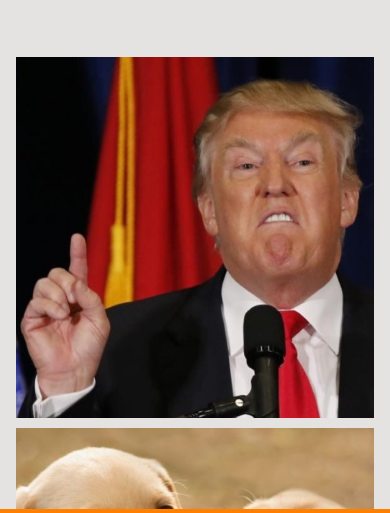
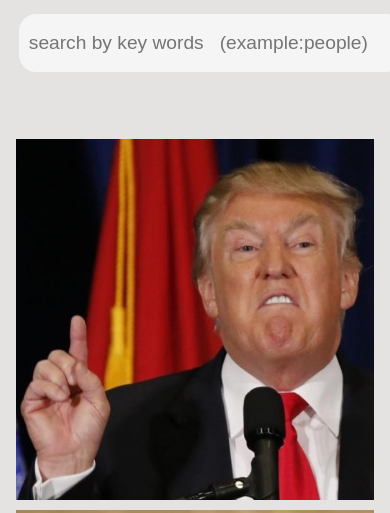
Before and after one commit to Tair-Bitan/Meme-Generator, a plain HTML site: page index.html in a window 390 px wide. Both pictures are taken after a click on the item "Gallery". Shown: the part 117-630 px from the top of the page. Drawn offline with Linux system fonts and the light colour scheme.

Commit message:
repaired responsivity add search feature

```diff
--- a/css/style.css
+++ b/css/style.css
@@ -71,10 +71,34 @@ li:hover {
     padding: 2em;
 }
 
+/* SEARCH NAV */
+form{
+    text-align: center;
+}
+.search input[type="text"] {
+    width: 20em;
+    height: 3em;
+    margin-inline-end: 0px;
+}
+
+.search input[type="text"]:focus {
+    outline-style: none;
+}
+
+.search button {
+    font-size: 1.2em;
+    margin-inline-start: -30px;
+    background-color: whitesmoke;
+    border: none;
+    border-radius: .9em;
+    /* padding: .5em; */
+    height: 3em;
+}
+
 /* GALLERY */
 
 .gallery {
-    height: 50vh;
+    margin: 2em 0;
 }
 
 .imgs-container {
--- a/index.html
+++ b/index.html
@@ -28,7 +28,9 @@
             <!-- <button class="menu-btn" onclick="onToggleMenu()">☰</button> -->
         </header>
     </div>
-
+    <form action="" class="search">
+        <input type="text" name="search" placeholder="search by key words   (example:people)" oninput="onSearch()">
+    </form>
     <section class="gallery">
         <div class="imgs imgs-container grid">Couldn't Load Images</div>
 
--- a/js/meme-controller.js
+++ b/js/meme-controller.js
@@ -16,6 +16,10 @@ function onChooseImg(imgId) {
 
     var elMain = document.querySelector('.main-container');
     elMain.classList.add('flex');
+
+    var elSearch = document.querySelector('input[name="search"]');
+    elSearch.style.display = 'none';
+
     gMeme.selectedImgId = imgId;
     drawImg();
 }
@@ -26,10 +30,13 @@ function onShowGallery() {
 
     var elMain = document.querySelector('.main-container');
     elMain.classList.remove('flex');
+
+    var elSearch = document.querySelector('input[name="search"]');
+    elSearch.style.display = 'inline-block';
 }
 
 function onType() {
-    var elText = document.querySelector('input[type="text"]').value;
+    var elText = document.querySelector('input[name="canvas-text"]').value;
     updateText(elText);
     drawImg();
 }
@@ -93,3 +100,9 @@ function onDownload(elLink) {
     var imgContent = gCanvas.toDataURL('image/jpeg');
     elLink.href = imgContent;
 }
+
+function onSearch() {
+    var elInput = document.querySelector('input[name="search"]').value;
+    var filtered = filterBySearch(elInput);
+    renderImgs(filtered);
+}
--- a/js/meme-service.js
+++ b/js/meme-service.js
@@ -1,18 +1,18 @@
 'use strict'
 // ---------------------------------------- DATA -------------------------------------------
 var gImgs = [
-    { id: 1, url: 'imgs/meme-imgs (square)/1.jpg', ratio: 'square', keywords: ['happy'] },
-    { id: 2, url: 'imgs/meme-imgs (square)/2.jpg', ratio: 'square', keywords: ['happy'] },
-    { id: 3, url: 'imgs/meme-imgs (square)/3.jpg', ratio: 'square', keywords: ['happy'] },
-    { id: 4, url: 'imgs/meme-imgs (square)/4.jpg', ratio: 'square', keywords: ['happy'] },
-    { id: 5, url: 'imgs/meme-imgs (square)/5.jpg', ratio: 'square', keywords: ['happy'] },
-    { id: 6, url: 'imgs/meme-imgs (square)/6.jpg', ratio: 'square', keywords: ['happy'] },
-    { id: 7, url: 'imgs/meme-imgs (square)/7.jpg', ratio: 'square', keywords: ['happy'] },
-    { id: 8, url: 'imgs/meme-imgs (square)/8.jpg', ratio: 'square', keywords: ['happy'] },
-    { id: 9, url: 'imgs/meme-imgs (square)/9.jpg', ratio: 'square', keywords: ['happy'] },
-    { id: 10, url: 'imgs/meme-imgs (square)/10.jpg', ratio: 'square', keywords: ['happy'] },
-    { id: 11, url: 'imgs/meme-imgs (square)/11.jpg', ratio: 'square', keywords: ['happy'] },
-    { id: 12, url: 'imgs/meme-imgs (square)/12.jpg', ratio: 'square', keywords: ['happy'] }
+    { id: 1, url: 'imgs/meme-imgs (square)/1.jpg', ratio: 'square', keywords: ['man', 'angry', 'people', 'all'] },
+    { id: 2, url: 'imgs/meme-imgs (square)/2.jpg', ratio: 'square', keywords: ['cute', 'animals', 'dogs', 'all'] },
+    { id: 3, url: 'imgs/meme-imgs (square)/3.jpg', ratio: 'square', keywords: ['cute', 'animals', 'people', 'dogs', 'all'] },
+    { id: 4, url: 'imgs/meme-imgs (square)/4.jpg', ratio: 'square', keywords: ['animala', 'cute', 'cats', 'all'] },
+    { id: 5, url: 'imgs/meme-imgs (square)/5.jpg', ratio: 'square', keywords: ['cute', 'people', 'child', 'funny', 'baby', 'angry', 'all'] },
+    { id: 6, url: 'imgs/meme-imgs (square)/6.jpg', ratio: 'square', keywords: ['people', 'aliens', 'man', 'all'] },
+    { id: 7, url: 'imgs/meme-imgs (square)/7.jpg', ratio: 'square', keywords: ['cute', 'people', 'child', 'funny', 'baby', 'curious', 'all'] },
+    { id: 8, url: 'imgs/meme-imgs (square)/8.jpg', ratio: 'square', keywords: ['happy', 'people', 'all'] },
+    { id: 9, url: 'imgs/meme-imgs (square)/9.jpg', ratio: 'square', keywords: ['happy', 'people', 'child', 'baby', 'funny', 'all'] },
+    { id: 10, url: 'imgs/meme-imgs (square)/10.jpg', ratio: 'square', keywords: ['happy', 'people', 'man', 'funny', 'all'] },
+    { id: 11, url: 'imgs/meme-imgs (square)/11.jpg', ratio: 'square', keywords: ['people', 'man', 'funny', 'sport', 'kiss', 'all'] },
+    { id: 12, url: 'imgs/meme-imgs (square)/12.jpg', ratio: 'square', keywords: ['people', 'man', 'all'] }
 ];
 
 var gMeme = {
@@ -112,13 +112,19 @@ function updateFill(color) {
 }
 
 function updateLineIndx() {
-    // console.log('before', gMeme.selectedLineIdx);
     if (gMeme.selectedLineIdx === gMeme.lines.length - 1) gMeme.selectedLineIdx = 0;
     else gMeme.selectedLineIdx += 1;
-    // console.log('afte', gMeme.selectedLineIdx);
+    setFocus(gMeme.selectedLineIdx);
+}
 
-    //CONSIDER INSERT drawImg() HERE INSTEAD OF IN onChangeLine() at controller
-    setFocus(gMeme.selectedLineIdx);
+function filterBySearch(input) {
+    var key = input;
+    if (!key || key === '') return gImgs;
+    var gallery = gImgs.filter(img => {
+        // debugger
+        return img.keywords.includes(key);
+    });
+    return gallery;
 }
 
 // ----------------------------------- RENDER CANVAS AND LINES --------------------------------------
```
